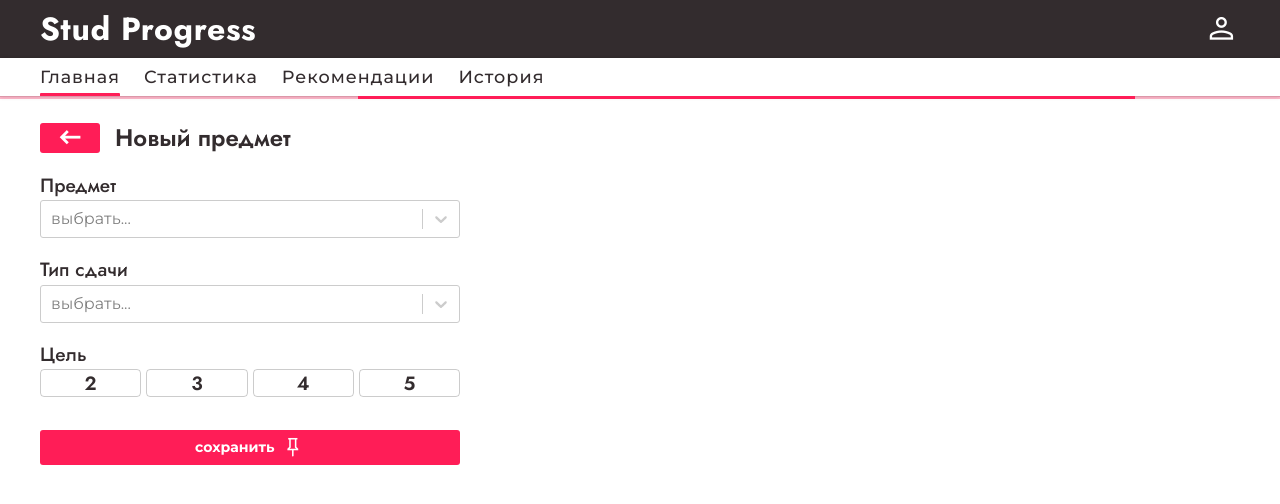
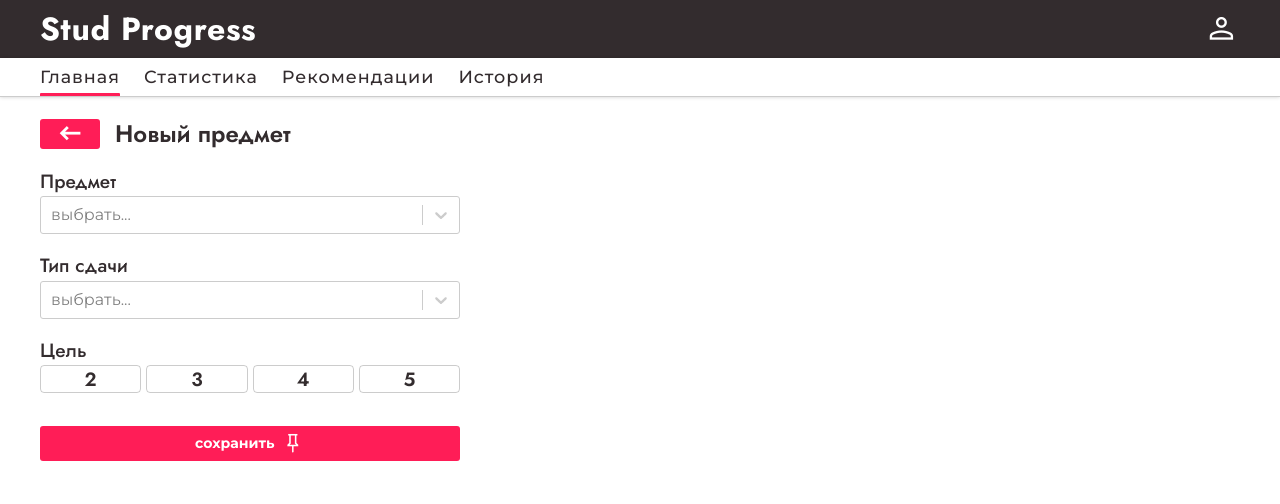
Before and after one commit to al-isker/stud-progress, a React (Vite) app: page /home/subjects/create-subject in a window 1280 px wide. Shown: the top 504 px of the page. Built offline with nearby package versions, Linux system fonts and the light colour scheme.

Commit message:
fix position loading and navigate in create-subject

```diff
--- a/src/components/containers/mainWrapper/MainWrapper.jsx
+++ b/src/components/containers/mainWrapper/MainWrapper.jsx
@@ -21,7 +21,7 @@ const MainWrapper = ({children, className="", isPending, isVisible=true}) => {
     <main className="main-wrapper">
       {isPending && (
         <div className="main-wrapper__linear-loading">
-          <LinearProgress color="inherit"/>
+          <LinearProgress color="inherit" />
         </div>
       )}
       {isVisible && (
--- a/src/components/containers/mainWrapper/main-wrapper.scss
+++ b/src/components/containers/mainWrapper/main-wrapper.scss
@@ -1,14 +1,14 @@
 @import "../../../styles/colors";
 
 .main-wrapper {
+  position: relative;
 
   &__linear-loading {
+    position: absolute;
+    top: 0;
+    width: 100vw;
+
     color: $main-color;
-    transform: scaleY(0.75) translateY(-2px);
-
-    & > span {
-      position: relative;
-      top: 0;
-    }
+    transform: scaleY(0.75) translateY(-1px);
   }
 }
--- a/src/components/ui/customRadio/CustomRadio.jsx
+++ b/src/components/ui/customRadio/CustomRadio.jsx
@@ -31,9 +31,9 @@ const CustomRadio = (props) => {
 
           render={({field}) => (
             <label className={
-              field.value == option.value ?
-                'custom-radio__btn custom-radio__btn_active' :
-                'custom-radio__btn'
+              'custom-radio__btn' +
+              (field.value == option.value ? ' custom-radio__btn_active' : '') +
+              (isDisabled ? ' custom-radio__btn_disabled' : '')
             }>
               <input
                 className="custom-radio__input"
--- a/src/components/ui/customRadio/custom-radio.scss
+++ b/src/components/ui/customRadio/custom-radio.scss
@@ -31,6 +31,12 @@
       border-color: $main-color;
       color: $white;
     }
+
+    &_disabled {
+      background-color: transparentize($black, 0.925);
+      border-color: transparentize($black, 0.925);
+      color: transparentize($black, 0.5);
+    }
   }
 
   &__input {
--- a/src/pages/createSubject/CreateSubject.jsx
+++ b/src/pages/createSubject/CreateSubject.jsx
@@ -1,3 +1,5 @@
+import {useCallback, useEffect} from "react";
+import {useNavigate} from "react-router-dom";
 import {useForm} from "react-hook-form";
 import useQuerySubject from '../../queries/subjects.query.js';
 
@@ -10,28 +12,31 @@ import SelectTarget from "../../components/ordinary/form/SelectTarget.jsx";
 import Button from "../../components/ui/button/Button.jsx";
 
 import './create-subject.scss';
-import {useEffect, useState} from "react";
 
 const CreateSubject = () => {
-  const {isPending: isPostPending, mutate, error: postError} = useQuerySubject.create();
+  const {
+    isPending: isPostPending,
+    mutate,
+    isSuccess: isPostSuccess,
+    error: postError
+  } = useQuerySubject.create();
 
-  const [switcher, setSwitcher] = useState(true);
+  const navigate = useNavigate();
 
   useEffect(() => {
-    setTimeout(() => {
-      setSwitcher(!switcher);
-    }, 500);
-  }, [switcher]);
+    if(isPostSuccess) {
+      navigate('/home');
+    }
+  }, [isPostSuccess]);
 
-  const onSubmit = (data) => {
-    mutate(data);
-    // переходНаРоут("/home");
-  }
+  const onSubmit = useCallback(() => {
+    return async (data) => mutate(data);
+  }, []);
 
   if (postError) return <Error message={postError?.message} refresh={onSubmit}/>;
 
   return (
-    <MainWrapper className="create-subject" isPending={switcher && !isPostPending}>
+    <MainWrapper className="create-subject" isPending={isPostPending}>
       <CreateSubjectForm onSubmit={onSubmit} isDisabled={isPostPending} />
     </MainWrapper>
   );
```
Also changed, not shown: .eslintrc.cjs, src/todos.txt.
